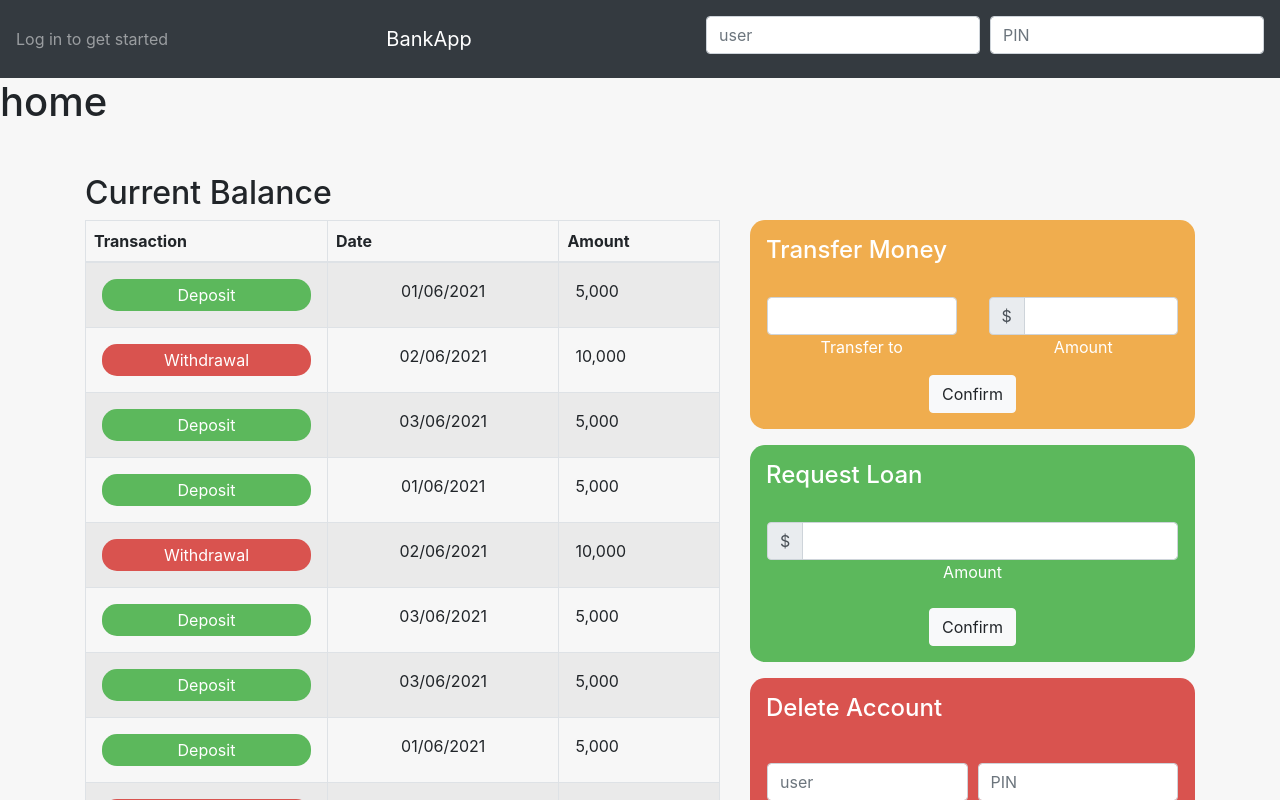
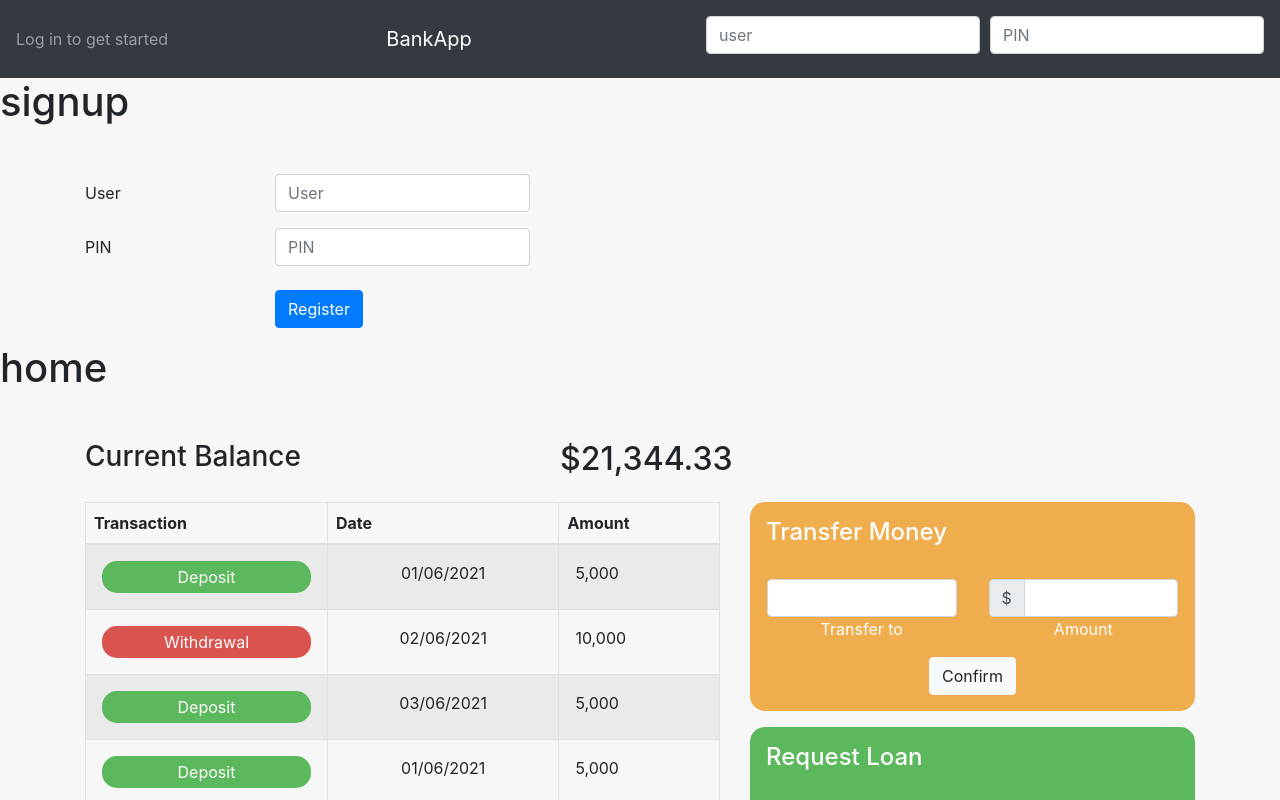
Before and after one commit to luigicampagnola/project-7, a React (Create React App) app: page / in a window 1280 px wide. Shown: the top 800 px of the page. Built offline with nearby package versions, Linux system fonts and the light colour scheme.

Commit message:
signup form and some updates to the transaction form

```diff
--- /dev/null
+++ b/src/Components/CurrentBalance/CurrentBalance.js
@@ -0,0 +1,20 @@
+import React from "react";
+import { Col } from "react-bootstrap";
+import { Row } from "react-bootstrap";
+
+const CurrentBalance = () => {
+  return (
+    <div>
+      <Row>
+        <Col sm={5}>
+          <h3>Current Balance</h3>
+        </Col>
+        <Col className='mb-3'>
+            <h2>$21,344.33</h2>
+        </Col>
+      </Row>
+    </div>
+  );
+};
+
+export default CurrentBalance;
--- a/src/Components/Home/Home.css
+++ b/src/Components/Home/Home.css
@@ -2,6 +2,7 @@
   display: grid;
   justify-content: center;
 }
+
 
 .current-balance {
   display: flex;
@@ -30,3 +31,8 @@
 .b-radius {
   border-radius: 15px;;
 }
+
+.end {
+  display: flex;
+  justify-content: flex-end;
+}
--- a/src/Components/Home/Home.js
+++ b/src/Components/Home/Home.js
@@ -7,6 +7,7 @@ import Col from "react-bootstrap/Col";
 import Row from "react-bootstrap/Row";
 import Loans from "../Loans/Loans";
 import Close from "../Close/Close";
+import CurrentBalance from "../CurrentBalance/CurrentBalance";
 
 const Home = () => {
   return (
@@ -15,7 +16,7 @@ const Home = () => {
       <div className="">
         <div className="mt-5">
           <Container>
-            <h2>Current Balance</h2>
+            <CurrentBalance />
             <Row>
               <Col sm={7}>
                 <Transactions />
--- /dev/null
+++ b/src/Components/Signup/Signup.js
@@ -0,0 +1,45 @@
+import Button from "react-bootstrap/Button";
+import React from "react";
+import { Container } from "react-bootstrap";
+import Col from "react-bootstrap/Col";
+import Row from "react-bootstrap/Row";
+import Form from "react-bootstrap/Form";
+
+const Signup = () => {
+  return (
+    <div>
+      <div>
+        <h1>signup</h1>
+        <div className="mt-5 sign-up">
+          <Container>
+            <Form.Group as={Row} controlId="formHorizontalEmail">
+              <Form.Label column sm={2}>
+                User
+              </Form.Label>
+              <Col sm={3}>
+                <Form.Control type="email" placeholder="User" />
+              </Col>
+            </Form.Group>
+            <Form.Group as={Row} controlId="formHorizontalPassword">
+              <Form.Label column sm={2}>
+                PIN
+              </Form.Label>
+              <Col sm={3}>
+                <Form.Control type="password" placeholder="PIN" />
+              </Col>
+            </Form.Group>
+            <Form.Group as={Row}>
+              <Col sm={{ span: 10, offset: 2 }} className="mt-2">
+                <Button variant="primary" type="submit">
+                  Register
+                </Button>
+              </Col>
+            </Form.Group>
+          </Container>
+        </div>
+      </div>
+    </div>
+  );
+};
+
+export default Signup;
--- a/src/Containers/App.css
+++ b/src/Containers/App.css
@@ -40,3 +40,10 @@
 .bg-color {
   background-color: #f7f7f7;
 }
+
+.sign-up {
+  display: flex;
+  justify-content: center;
+  border-color: black;
+  border-radius: 15px;
+}
--- a/src/Containers/App.js
+++ b/src/Containers/App.js
@@ -1,14 +1,15 @@
 import { Component } from "react";
 import NavbarComponent from "../Components/NavbarComponent/NavbarComponent";
 import "./App.css";
-import Home from '../Components/Home/Home';
-
+import Home from "../Components/Home/Home";
+import Signup from "../Components/Signup/Signup";
 
 class App extends Component {
   render() {
     return (
       <div className="bg-color">
         <NavbarComponent />
+        <Signup />
         <Home />
       </div>
     );
```
